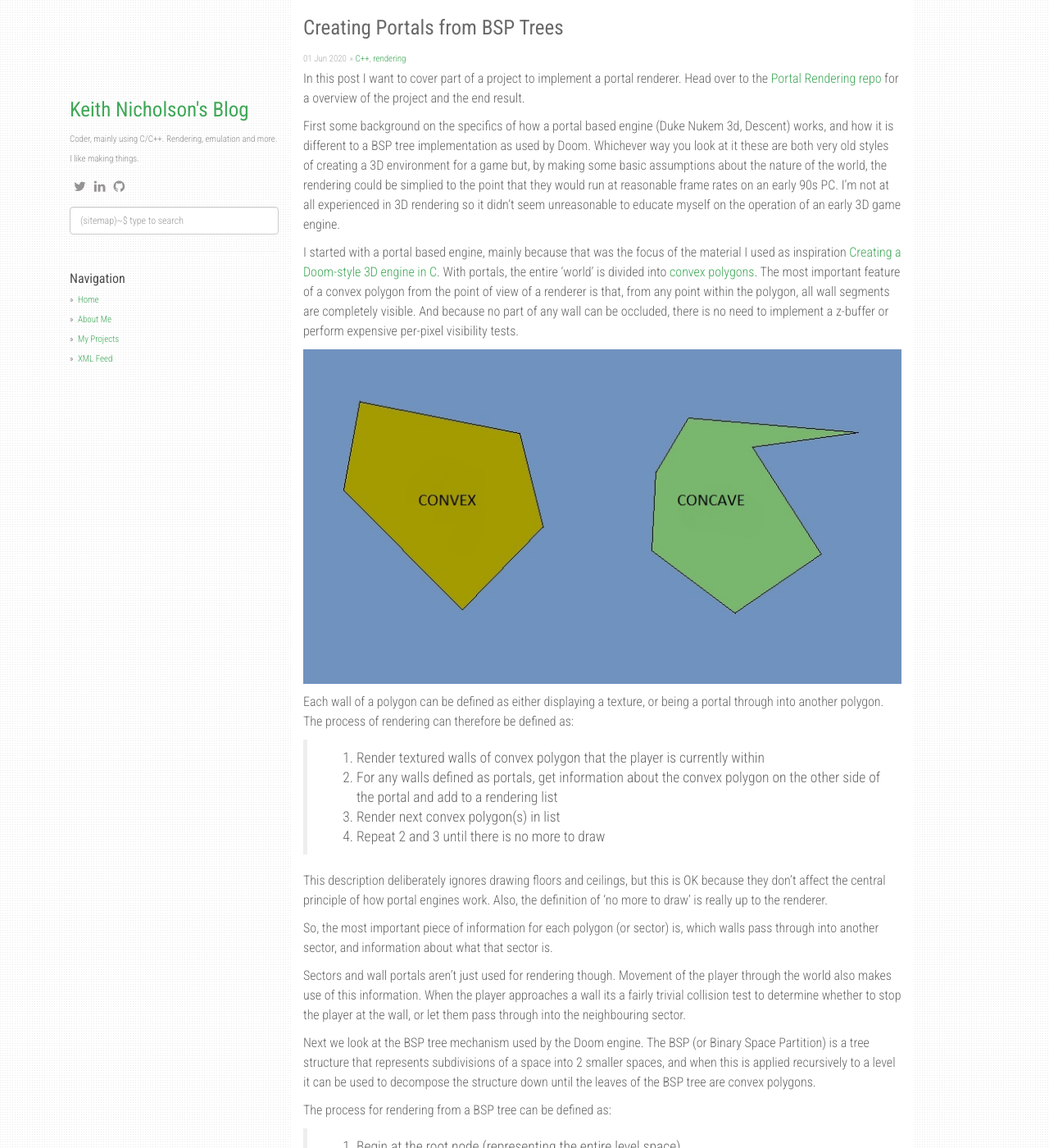
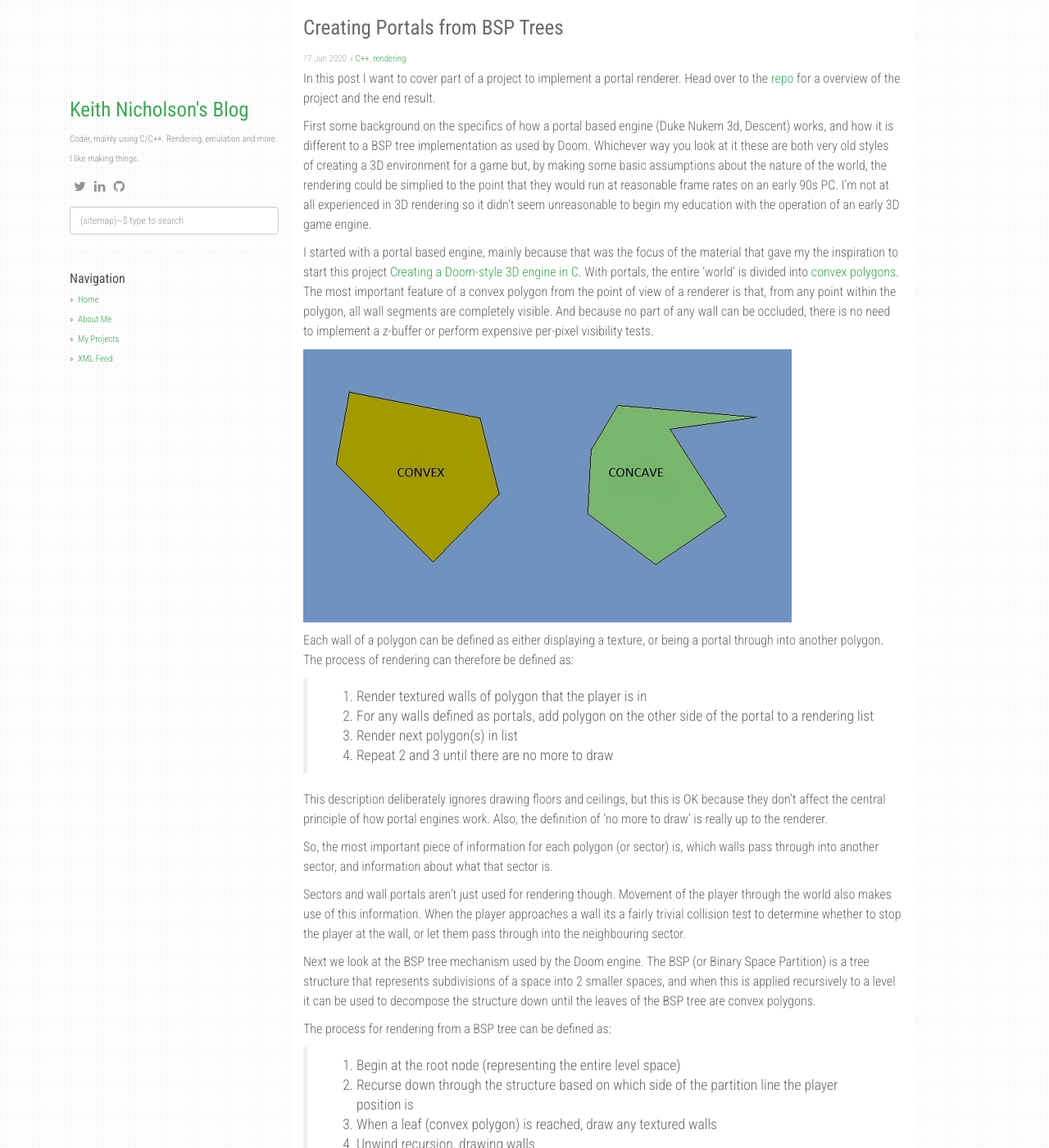
Before and after one commit to violentcat/violentcat.github.io, a Jekyll site: the page built from _posts/2020-06-17-portal-render.md, in a window 1280 px wide and 1400 px high. Shown: the whole window at 82% size. Built offline with Jekyll 4.4.1, drawn with Linux system fonts in a browser that asks for light colours; nearby versions of some CDN libraries; comment, search, counter and statistics services are not loaded.

Commit message:
More general tidy up of post

```diff
--- a/_posts/2020-06-01-portal-render.md
+++ b/_posts/2020-06-17-portal-render.md
@@ -1,25 +1,27 @@
 ---
 layout: post
 title:  "Creating Portals from BSP Trees"
-date:   2020-06-01 00:30:00 +0000
+date:   2020-06-17 00:30:00 +0000
 categories: [C++,rendering]
 ---
 
-In this post I want to cover part of a project to implement a portal renderer. Head over to the [Portal Rendering repo][portal-git] for a overview of the project and the end result.
+In this post I want to cover part of a project to implement a portal renderer. Head over to the [repo][portal-git] for a overview of the project and the end result.
 
-First some background on the specifics of how a portal based engine (Duke Nukem 3d, Descent) works, and how it is different to a BSP tree implementation as used by Doom. Whichever way you look at it these are both very old styles of creating a 3D environment for a game but, by making some basic assumptions about the nature of the world, the rendering could be simplied to the point that they would run at reasonable frame rates on an early 90s PC. I'm not at all experienced in 3D rendering so it didn't seem unreasonable to educate myself on the operation of an early 3D game engine.
+First some background on the specifics of how a portal based engine (Duke Nukem 3d, Descent) works, and how it is different to a BSP tree implementation as used by Doom. Whichever way you look at it these are both very old styles of creating a 3D environment for a game but, by making some basic assumptions about the nature of the world, the rendering could be simplied to the point that they would run at reasonable frame rates on an early 90s PC. I'm not at all experienced in 3D rendering so it didn't seem unreasonable to begin my education with the operation of an early 3D game engine.
 
-I started with a portal based engine, mainly because that was the focus of the material I used as inspiration [Creating a Doom-style 3D engine in C][bisqwit-video].
+I started with a portal based engine, mainly because that was the focus of the material that gave my the inspiration to start this project [Creating a Doom-style 3D engine in C][bisqwit-video].
 With portals, the entire 'world' is divided into [convex polygons][wiki-page]. The most important feature of a convex polygon from the point of view of a renderer is that, from any point within the polygon, all wall segments are completely visible. And because no part of any wall can be occluded, there is no need to implement a z-buffer or perform expensive per-pixel visibility tests.
+
 
 ![convex diagram](https://raw.githubusercontent.com/violentcat/violentcat.github.io/master/static/img/_posts/convex.jpg)
 
+
 Each wall of a polygon can be defined as either displaying a texture, or being a portal through into another polygon.
 The process of rendering can therefore be defined as:
-> 1. Render textured walls of convex polygon that the player is currently within
-> 2. For any walls defined as portals, get information about the convex polygon on the other side of the portal and add to a rendering list
-> 3. Render next convex polygon(s) in list
-> 4. Repeat 2 and 3 until there is no more to draw
+> 1. Render textured walls of polygon that the player is in
+> 2. For any walls defined as portals, add polygon on the other side of the portal to a rendering list
+> 3. Render next polygon(s) in list
+> 4. Repeat 2 and 3 until there are no more to draw
 
 This description deliberately ignores drawing floors and ceilings, but this is OK because they don't affect the central principle of how portal engines work.
 Also, the definition of 'no more to draw' is really up to the renderer.
@@ -29,6 +31,7 @@ So, the most important piece of information for each polygon (or sector) is, whi
 Sectors and wall portals aren't just used for rendering though. Movement of the player through the world also makes use of this information. When the player approaches a wall its a fairly trivial collision test to determine whether to stop the player at the wall, or let them pass through into the neighbouring sector.
 
 Next we look at the BSP tree mechanism used by the Doom engine. The BSP (or Binary Space Partition) is a tree structure that represents subdivisions of a space into 2 smaller spaces, and when this is applied recursively to a level it can be used to decompose the structure down until the leaves of the BSP tree are convex polygons.
+
 
 The process for rendering from a BSP tree can be defined as:
 > 1. Begin at the root node (representing the entire level space)
@@ -54,7 +57,9 @@ Perhaps a few tweaks to adjust for different vertex scaling and whatever format
 
 In the WAD format, there are elements called sectors. But these are only there to separate sections of the map into areas that have the same floor and ceiling height. They certainly don't fulfill the requirement of being convex polygons.
 
+
 ![sectors diagram](https://raw.githubusercontent.com/violentcat/violentcat.github.io/master/static/img/_posts/sectorsview.png)
+
 
 Then we move onto elements called sub-sectors. These are definitely convex polygons! .. at least in theory.
 The result of traversing the 2D BSP tree is arrival at a leaf node that represents a sub-sector (the node literally contains the Id of a sub-sector in the WAD). The problem is, because the Doom engine just uses this information for rendering, the sub-sector often only contains the lines of the convex polygon that have a texture attached to them. So you can easily end up with a sub-sector that only explicitly defines 1 or 2 lines of the convex polygon. That doesn't quite work either then.
@@ -64,7 +69,6 @@ All the information has to be there though, it just exists as implied edges with
 The first step then is to take the information already available in a sub-sector definition and, from this, turn it into a fully formed convex polygon.
 To successfully traverse the BSP tree down to a sub-sector we need to know a position inside the sub-sector. Luckily, we know that a sub-sector must have at least 1 wall explicitly defined so we can just project a normal vector a short way from the mid-point of this wall into the sub-sector.
 
-
 {% highlight c++ %}
 vfVec2 unitNormal = unit(segmentEnd - segmentStart) * normal();
 vfVec2 insidePoint = midpoint(segmentStart, segmentEnd) - (unitNormal * 0.01f);
@@ -73,7 +77,6 @@ vfVec2 insidePoint = midpoint(segmentStart, segmentEnd) - (unitNormal * 0.01f);
 
 This pretty much guarantees us a position inside the sub-sector, apart from a couple of edge conditions that I'll mention later.
 We then traverse the BSP tree, starting with an axis-aligned bounding box surrounding the entire map. At each node of the tree, the bounding area is clipped with the partition line for that BSP node.
-
 
 {% highlight c++ %}
 vfPoly boundingPolygon = makeAABB({0.f,0.f}, worldExtent);
@@ -91,7 +94,7 @@ while(traverseComplete == false)
     clipPolygonToLine(boundingPolygon, pLineStart, pLineEnd, selectRightSide);
 
     // Travel to the next node in the BSP based on which side of the partition line our
-	// 'insidePoint' is
+    // 'insidePoint' is
     partitionNode = (selectRightSide == true) ? partitionNode.rightNode : partitionNode.leftNode;
     if (partitionNode.isSubsectorNode)
     {
@@ -108,6 +111,7 @@ This is what it looks like.
 
 ![subsectors diagram](https://raw.githubusercontent.com/violentcat/violentcat.github.io/master/static/img/_posts/subsectorsview.png)
 
+
 As I mentioned there are a couple of edge conditions that mean this isn't a perfect solution. The original BSP tree can create some degenerate polygons, which means that some sectors are not properly closed or there are vertexes outside of the normal convex area.
 
 ![generate polygon](https://raw.githubusercontent.com/violentcat/violentcat.github.io/master/static/img/_posts/degenerate.png)
@@ -122,6 +126,7 @@ This can be seen below where the segment line is just part of the generated sub-
 
 ![colinear segment](https://raw.githubusercontent.com/violentcat/violentcat.github.io/master/static/img/_posts/colinearedge.png)
 
+
 Fortunately, this is quite simple to fix by just adding any vertexes from explicitly defined segment edges to our generated sub-sector polygon.
 Of course these new vertexes are just added onto the end of the polygon so we need one last step to sort the vertexes into a consistent winding order and remove any duplicates.
 
@@ -132,10 +137,12 @@ Because of the way the sub-sectors have been generated from the BSP partition li
 But, we don't just want to render the level. We also want to be able to move around the level!
 And for this, as I said at the start, each portal wall needs to store information about the sub-sector that is on the other side of the wall.
 
+
 This is when we see another problem with the sub-sectors generated so far.
 Portal walls that cover more than one sub-sector.
 
 ![nonunique portal](https://raw.githubusercontent.com/violentcat/violentcat.github.io/master/static/img/_posts/nonuniqueportal.png)
+
 
 In this case, moving from any of the 3 smaller sub-sectors into the large sub-sector happens to produce the correct result.
 However, what happens going the other way is undefined. If a wall can only contain a single reference to a sub-sector on the other side of the wall then it's impossible for the player to travel into 2 of the 3 sub-sectors. We don't want complex relationships between sub-sectors, so the only answer is we need more walls! Or more accurately.. more vertexes.
@@ -147,9 +154,11 @@ The result should be portal walls that have a 1 to 1 mapping between 2 sub-secto
 
 ![unique portal](https://raw.githubusercontent.com/violentcat/violentcat.github.io/master/static/img/_posts/uniqueportal.png)
 
+
 And that's about it. All the information is there to allow navigation around the map and the renderer always know which sector the player is in. Also, once segments have been re-associated with sector walls there is enough information to display the level from the point of view of the player. A Doom level rendered with a Portal Rendering system.
 
 ![level display](https://raw.githubusercontent.com/violentcat/violentcat.github.io/master/static/img/_posts/doome1m1.png)
+
 
 As much as I'd like to finish on that high note, there is one thing that doesn't quite work. I will probably go back and fix it one day, but for now I'll just mention it here.
 The final bit of post-processing, to ensure there are 1 to 1 relationships on sub-sector walls, occasionally breaks the segment (and therefore texture) association. So, if we've placed additional vertexes in a wall, and the original wall has a segment associated with it (defined by the start end end vertex of the original wall) then we have no way to associate them back up again. This doesn't happen very often, but on occasion you can see a wall with no texture. Most likely caused by this.
```
Also changed, not shown: static/img/_posts/convex.jpg.
